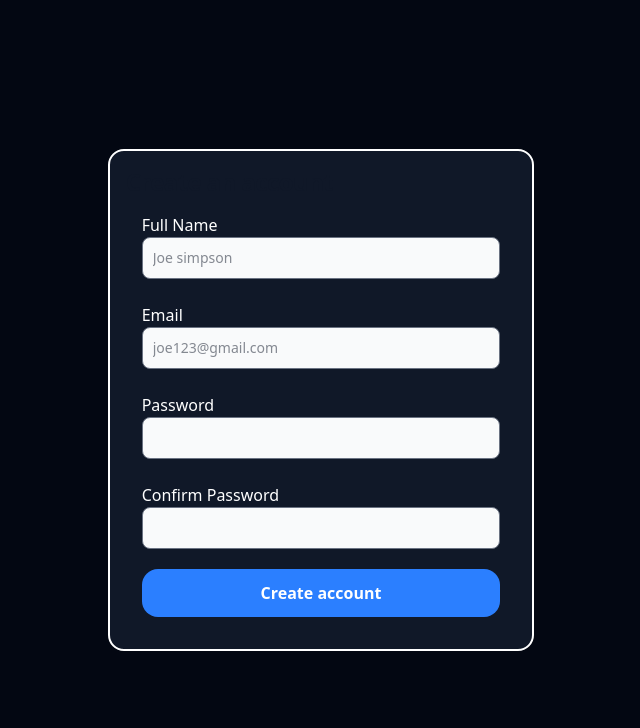
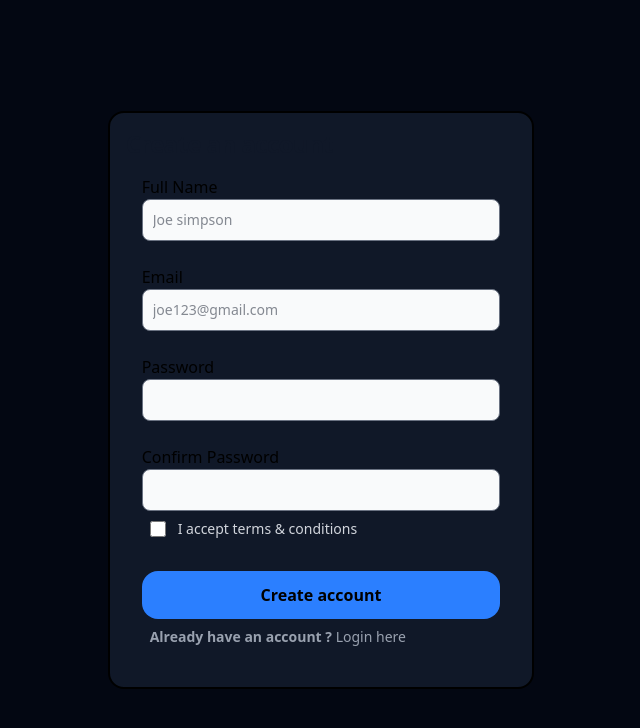
Before and after one commit to Varun789-mx/medium, a React (Vite) app in the folder frontend/: page /signup in a window 1280 px wide. Shown: the top 728 px of the page, without its empty margins (319-959 px from the left). Built offline with nearby package versions, Linux system fonts and the light colour scheme.

Commit message:
Add Styling in Signup.tsx

```diff
--- a/frontend/src/pages/Signup.tsx
+++ b/frontend/src/pages/Signup.tsx
@@ -4,24 +4,35 @@ const Signup = () => {
     return (
 
         <div className="flex h-screen w-full flex-col justify-center bg-gray-950 align-center items-center ">
-            <div className="border-2  bg-gray-900 rounded-2xl text-white w-full md:w-1/3 p-4 ">
+            <div className="border-2  bg-gray-900 rounded-2xl  w-full md:w-1/3 p-4 ">
 
                 <h1 className="text-xl font-bold leading-tight tracking-tight text-gray-900 md:text-2xl dark:text-white">
                     Create an account
                 </h1>
                 <form className="p-4">
                     <label form="Email">Full Name </label>
-                    <input alt="text" className="bg-gray-50 border border-gray-500 focus:border-2 focus:border-blue-900 text-gray-900 text-sm rounded-lg focus:ring-primary-600 focus:border-primary-600 block w-full p-2.5 dark:bg-gray-700 dark:border-gray-600 dark:placeholder-gray-400 dark:text-white dark:focus:ring-blue-500 dark:focus:border-blue-500" placeholder="Joe simpson" />
+                    <input type="text" className="bg-gray-50 border border-gray-500 focus:border-2 focus:border-blue-900 text-gray-900 text-sm rounded-lg focus:ring-primary-600 focus:border-primary-600 block w-full p-2.5 dark:bg-gray-700 dark:border-gray-600 dark:placeholder-gray-400 dark:text-white dark:focus:ring-blue-500 dark:focus:border-blue-500" placeholder="Joe simpson" />
                     <br />
                     <label form="">Email</label>
-                    <input alt="text" className="bg-gray-50 border border-gray-500 text-gray-900 text-sm rounded-lg focus:ring-primary-600 focus:border-primary-600 block w-full p-2.5 dark:bg-gray-700 dark:border-gray-600 dark:placeholder-gray-400 dark:text-white dark:focus:ring-blue-500 dark:focus:border-blue-500" placeholder="joe123@gmail.com" />
+                    <input type="text" className="bg-gray-50 border border-gray-500 text-gray-900 text-sm rounded-lg focus:ring-primary-600 focus:border-primary-600 block w-full p-2.5 dark:bg-gray-700 dark:border-gray-600 dark:placeholder-gray-400 dark:text-white dark:focus:ring-blue-500 dark:focus:border-blue-500" placeholder="joe123@gmail.com" />
                     <br />
                     <label form="">Password</label>
-                    <input alt="text" className="bg-gray-50 border border-gray-500 text-gray-900 text-sm rounded-lg focus:ring-primary-600 focus:border-primary-600 block w-full p-2.5 dark:bg-gray-700 dark:border-gray-600 dark:placeholder-gray-400 dark:text-white dark:focus:ring-blue-500 dark:focus:border-blue-500" placeholder="" />
+                    <input type="text" className="bg-gray-50 border border-gray-500 text-gray-900 text-sm rounded-lg focus:ring-primary-600 focus:border-primary-600 block w-full p-2.5 dark:bg-gray-700 dark:border-gray-600 dark:placeholder-gray-400 dark:text-white dark:focus:ring-blue-500 dark:focus:border-blue-500" placeholder="" />
                     <br />
                     <label form="">Confirm Password</label>
-                    <input alt="text" className="bg-gray-50 border border-gray-500 text-gray-900 text-sm rounded-lg focus:ring-primary-600 focus:border-primary-600 block w-full p-2.5 dark:bg-gray-700 dark:border-gray-600 dark:placeholder-gray-400 dark:text-white dark:focus:ring-blue-500 dark:focus:border-blue-500" autoComplete="true" />
-                <button className="w-full bg-blue-500 hover:bg-blue-600 p-3  font-bold rounded-2xl mt-5">Create account</button>
+                    <input type="text" className="bg-gray-50 border border-gray-500 text-gray-900 text-sm rounded-lg focus:ring-primary-600 focus:border-primary-600 block w-full p-2.5 dark:bg-gray-700 dark:border-gray-600 dark:placeholder-gray-400 dark:text-white dark:focus:ring-blue-500 dark:focus:border-blue-500" autoComplete="true" />
+                    <div className="flex items-start p-2">
+                        <div>
+                            <input type="checkbox" className="w-4 h-4 border border-gray-300 rounded bg-gray-50 focus:ring-3 focus:ring-primary-300 dark:bg-gray-700 dark:border-gray-600 dark:focus:ring-primary-600 dark:ring-offset-gray-800" />
+                        </div>
+                        <div className="ml-3 text-sm">
+                            <label form="" className="font-light text-gray-300">I accept <a href="#" className="font-medium text-primary-600 hover:underline dark:text-primary-500">terms & conditions</a></label>
+                        </div>
+                    </div>
+                    <button className="w-full bg-blue-500 hover:bg-blue-600 p-3  font-bold rounded-2xl mt-5">Create account</button>
+                    <p className="text-sm font-semibold text-gray-400 m-2">
+                        Already have an account ? <a href="#" className="font-medium text-primary-600 hover:underline">Login here</a>
+                    </p>
                 </form>
             </div>
         </div>
```
